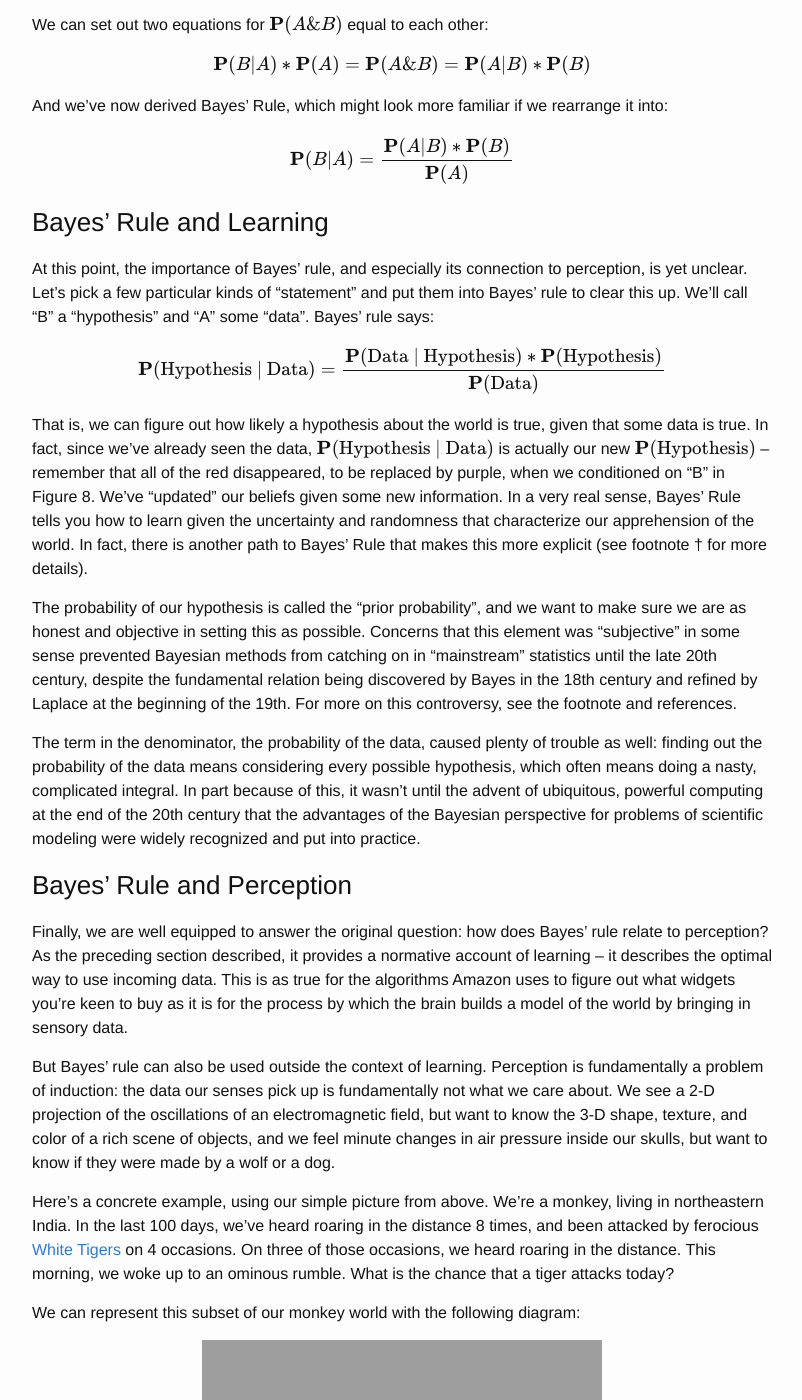
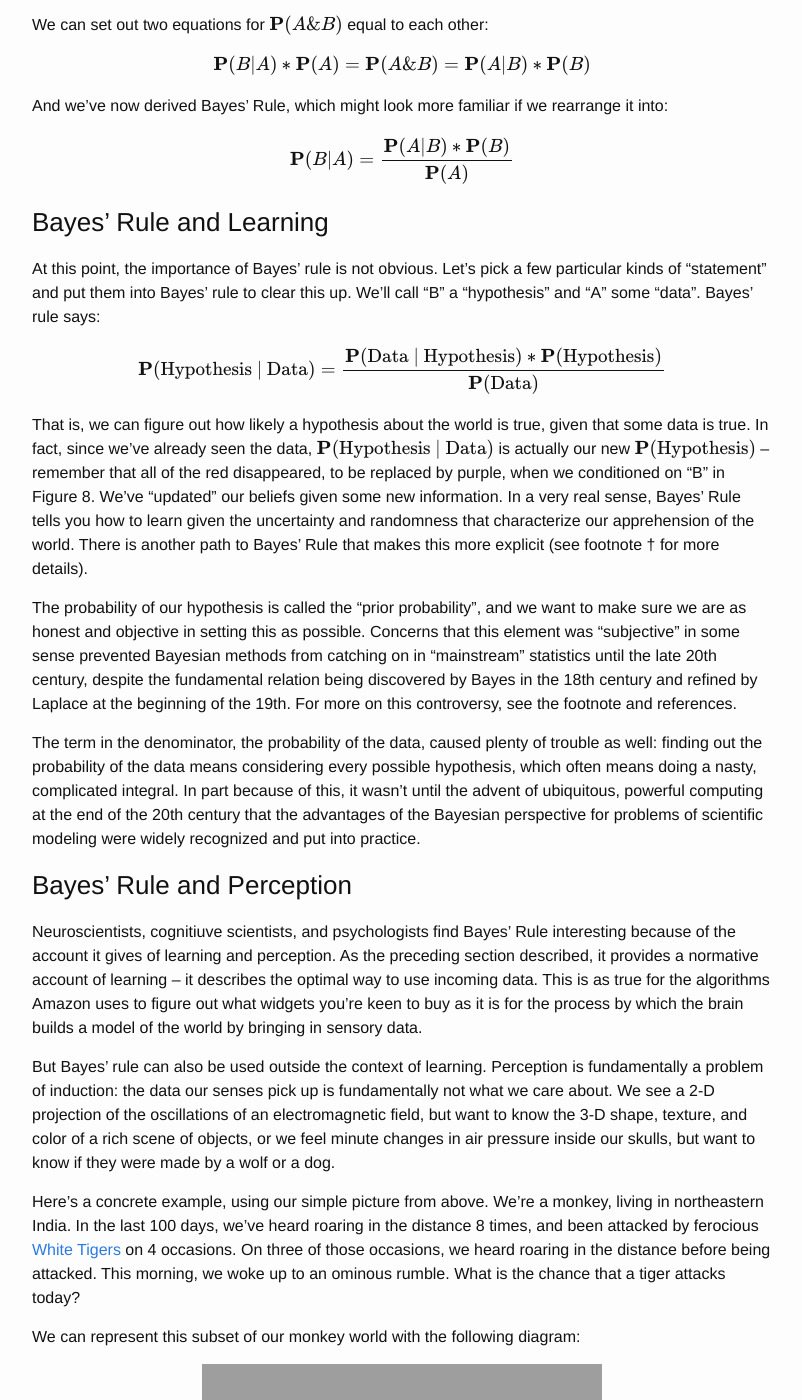
Before and after one commit to charlesfrye/charlesfrye.github.io, a Jekyll site: the page built from _posts/2016-02-04-bayes-rule.markdown, in a window 1280 px wide and 1400 px high, scrolled down 5845 px. Shown: the whole window, without its empty margins (238-1040 px from the left). Built offline with Jekyll 4.4.1, drawn with Linux system fonts in a browser that asks for light colours; formulas are drawn with MathJax 3; some of the changed text lies outside the part shown.

Commit message:
updates bayes' rule post for use with psych101d

```diff
--- a/_posts/2016-02-04-bayes-rule.markdown
+++ b/_posts/2016-02-04-bayes-rule.markdown
@@ -219,8 +219,7 @@ $$
 
 ### Bayes' Rule and Learning
 
-At this point, the importance of Bayes' rule,
-and especially its connection to perception, is yet unclear.
+At this point, the importance of Bayes' rule is not obvious.
 Let's pick a few particular kinds of "statement" and put them into
 Bayes' rule to clear this up.
 We'll call "B" a "hypothesis" and "A" some "data".
@@ -240,7 +239,7 @@ when we conditioned on "B" in Figure 8.
 We've "updated" our beliefs given some new information.
 In a very real sense, Bayes' Rule tells you how to learn given
 the uncertainty and randomness that characterize our apprehension of the world.
-In fact, there is another path to Bayes' Rule that makes this more explicit
+There is another path to Bayes' Rule that makes this more explicit
 (see footnote † for more details).
 
 The probability of our hypothesis is called the "prior probability",
@@ -260,8 +259,9 @@ for problems of scientific modeling were widely recognized and put into practice
 
 ### Bayes' Rule and Perception
 
-Finally, we are well equipped to answer the original question:
-how does Bayes' rule relate to perception?
+Neuroscientists, cognitiuve scientists, and psychologists
+find Bayes' Rule interesting because of the account it gives
+of learning and perception.
 As the preceding section described,
 it provides a normative account of learning --
 it describes the optimal way to use incoming data.
@@ -275,7 +275,7 @@ Perception is fundamentally a problem of induction:
 the data our senses pick up is fundamentally not what we care about.
 We see a 2-D projection of the oscillations of an electromagnetic field,
 but want to know the 3-D shape, texture, and color of a rich scene of objects,
-and we feel minute changes in air pressure inside our skulls,
+or we feel minute changes in air pressure inside our skulls,
 but want to know if they were made by a wolf or a dog.
 
 Here's a concrete example, using our simple picture from above.
@@ -284,7 +284,8 @@ In the last 100 days, we've heard roaring in the distance 8 times,
 and been attacked by ferocious
 [White Tigers](https://en.wikipedia.org/wiki/White_tiger)
 on 4 occasions.
-On three of those occasions, we heard roaring in the distance.
+On three of those occasions, we heard roaring in the distance
+before being attacked.
 This morning, we woke up to an ominous rumble.
 What is the chance that a tiger attacks today?
 
```
Also changed, not shown: other parts of _posts/2016-02-04-bayes-rule.markdown (+1 -1 lines).
